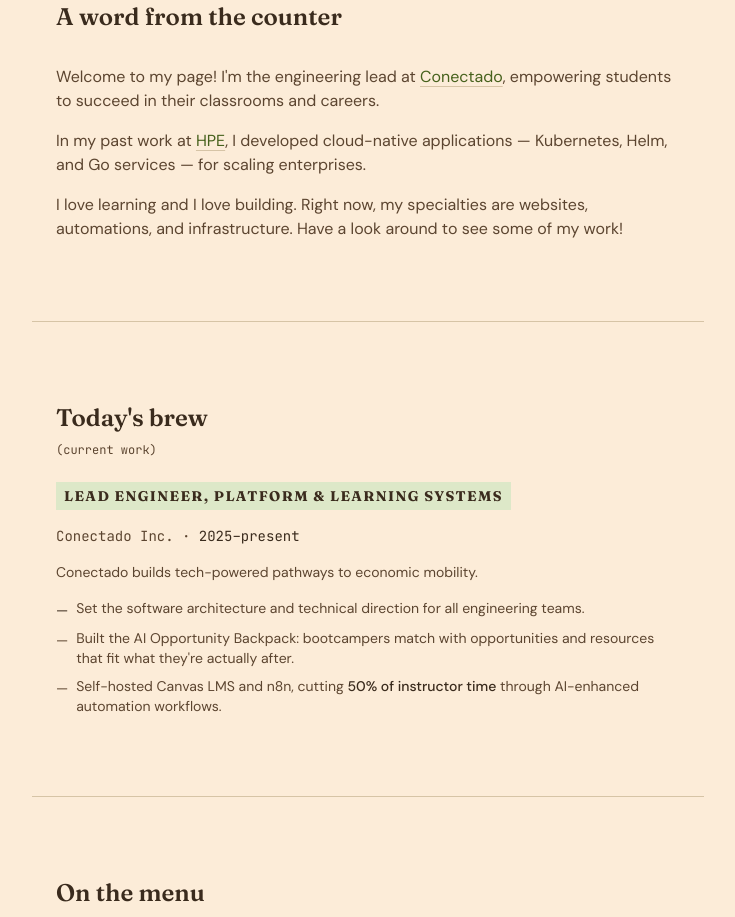
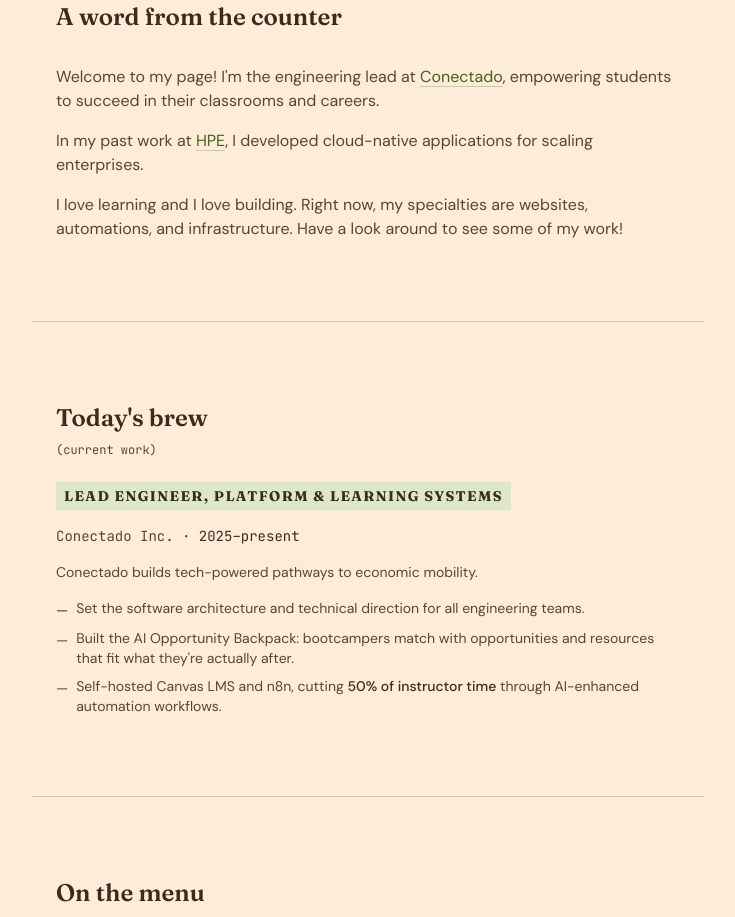
Before and after one commit to btaguinod/benedict-taguinod, a Next.js app: page / in a window 1280 px wide. Shown: the part 880-1797 px from the top of the page, without its empty margins (272-1007 px from the left). Built offline with nearby package versions, Linux system fonts and the light colour scheme.

Commit message:
changed bio text

```diff
--- a/app/page.tsx
+++ b/app/page.tsx
@@ -177,8 +177,7 @@
           >
             HPE
           </a>
-          , I developed cloud-native applications — Kubernetes, Helm, and Go
-          services — for scaling enterprises.
+          , I developed cloud-native applications for scaling enterprises.
         </p>
         <p className="text-muted-foreground">
           I love learning and I love building. Right now, my specialties are
```
